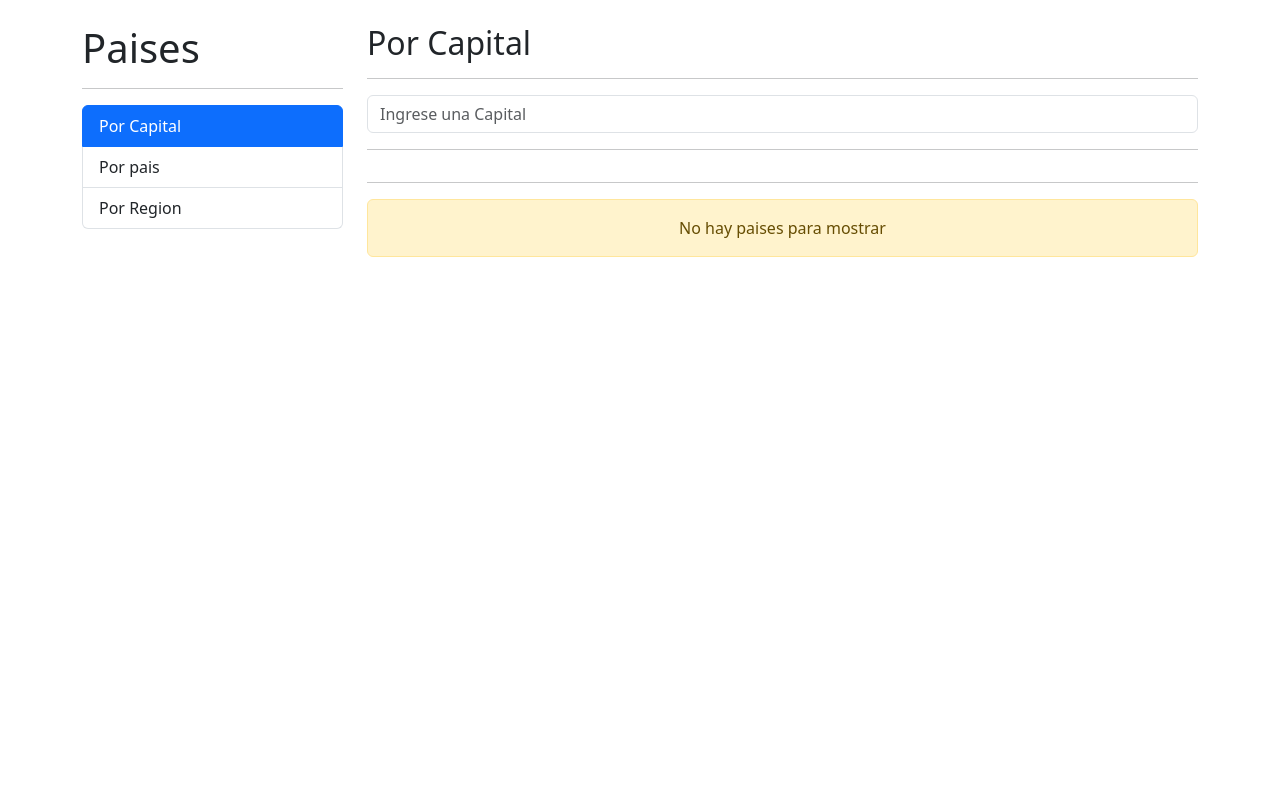
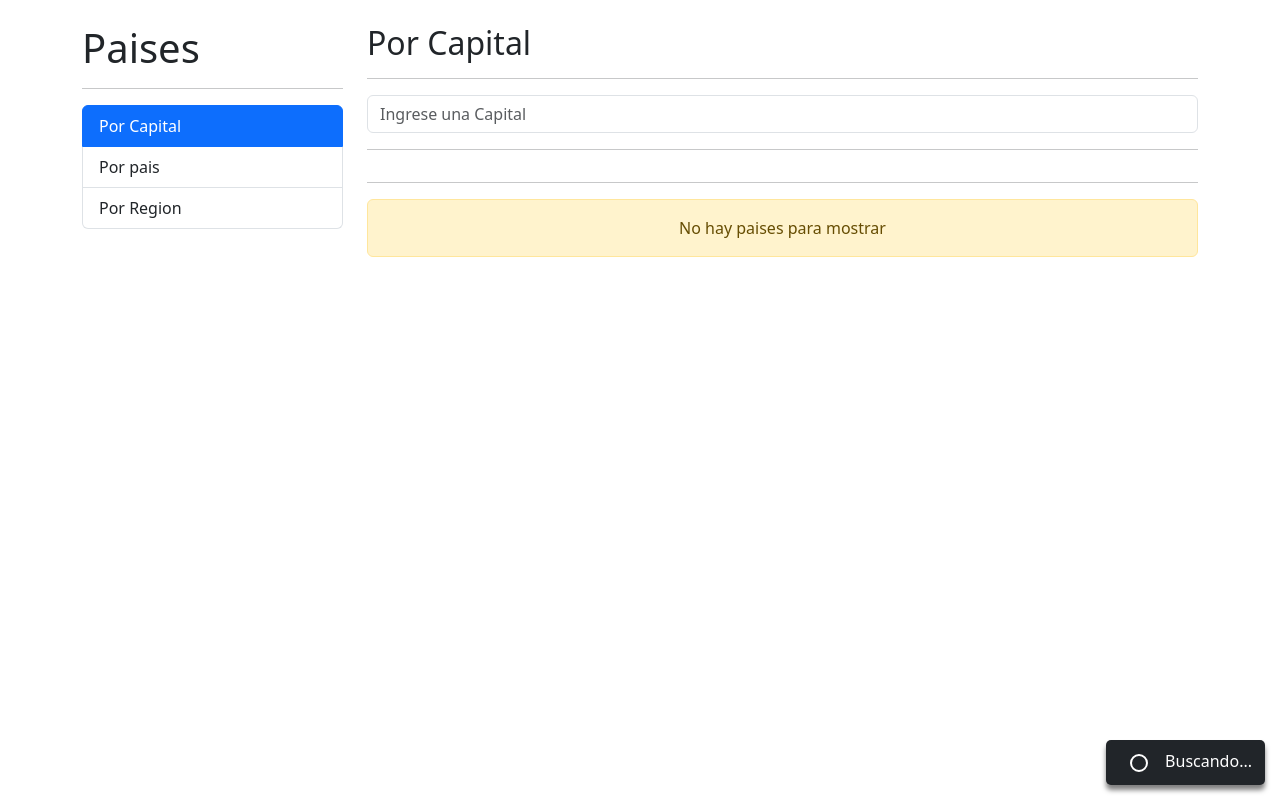
Before and after one commit to JonathanSanMiguel/GeoSearch, an Angular app: page /countries/byCapital in a window 1280 px wide. Built offline with nearby package versions, Linux system fonts and the light colour scheme.

Commit message:
se agrego un svg mas configuracion, para servir como loading spinner

```diff
--- a/src/app/countries/pages/by-capital-page/by-capital-page.component.html
+++ b/src/app/countries/pages/by-capital-page/by-capital-page.component.html
@@ -1,23 +1,25 @@
 <h2> Por Capital </h2>
-
 <hr>
 
 <!-- Search Box -->
-<div class="row">
+<section class="row">
   <div class="col">
     <shared-search-box
       (onValue)="searchByCapital($event)"
       placeholder="Ingrese una Capital"
     ></shared-search-box>
   </div>
-</div>
+</section>
 
 <hr>
 
 <!-- Result Table -->
-<div class="row">
+<section class="row">
   <div class="col">
     <hr>
-        <countries-country-table [tableCountries]="countries" ></countries-country-table>
+
+    <shared-loading-spinner></shared-loading-spinner>
+
+    <countries-country-table [tableCountries]="countries"></countries-country-table>
   </div>
-</div>
+</section>
--- a/src/app/countries/services/countries.service.ts
+++ b/src/app/countries/services/countries.service.ts
@@ -1,6 +1,6 @@
 import { Injectable } from '@angular/core';
 import { HttpClient } from '@angular/common/http';
-import { Observable, catchError, of, map } from 'rxjs';
+import { Observable, catchError, of, map, delay } from 'rxjs';
 import { Country } from '../interfaces/country.interface';
 
 
@@ -19,7 +19,8 @@ export class CountriesService {
     return this.http.get<Country[]>(`${this.apiUrl}/${query}`).pipe(
       catchError(
         error => of([])
-      )
+      ),
+      delay(2000)
     )
   }
 
--- /dev/null
+++ b/src/app/shared/components/loading-spinner/loading-spinner.component.css
@@ -0,0 +1,16 @@
+.spinner-container {
+  align-items: center;
+  background-color: black;
+  border-radius: 5px;
+  bottom: 15px;
+  color: white;
+  /* display: flex; */
+  padding-inline: 10px;
+  position: fixed;
+  right: 15px;
+  box-shadow: 0px 5px 5px rgba(0, 0, 0, 0.5);
+}
+
+span {
+  margin-right: 3px;
+}
--- /dev/null
+++ b/src/app/shared/components/loading-spinner/loading-spinner.component.html
@@ -0,0 +1,6 @@
+<main class="spinner-container bg-dark">
+
+  <img src="../../../../assets/rings.svg" alt="load">
+
+  <span> Buscando... </span>
+</main>
```
Also changed, not shown: src/app/shared/components/loading-spinner/loading-spinner.component.ts (added, +13 -0 lines), src/app/shared/shared.module.ts (+8 -6 lines), src/assets/rings.svg (added). Lines whose indentation alone changed are shown as unchanged.
